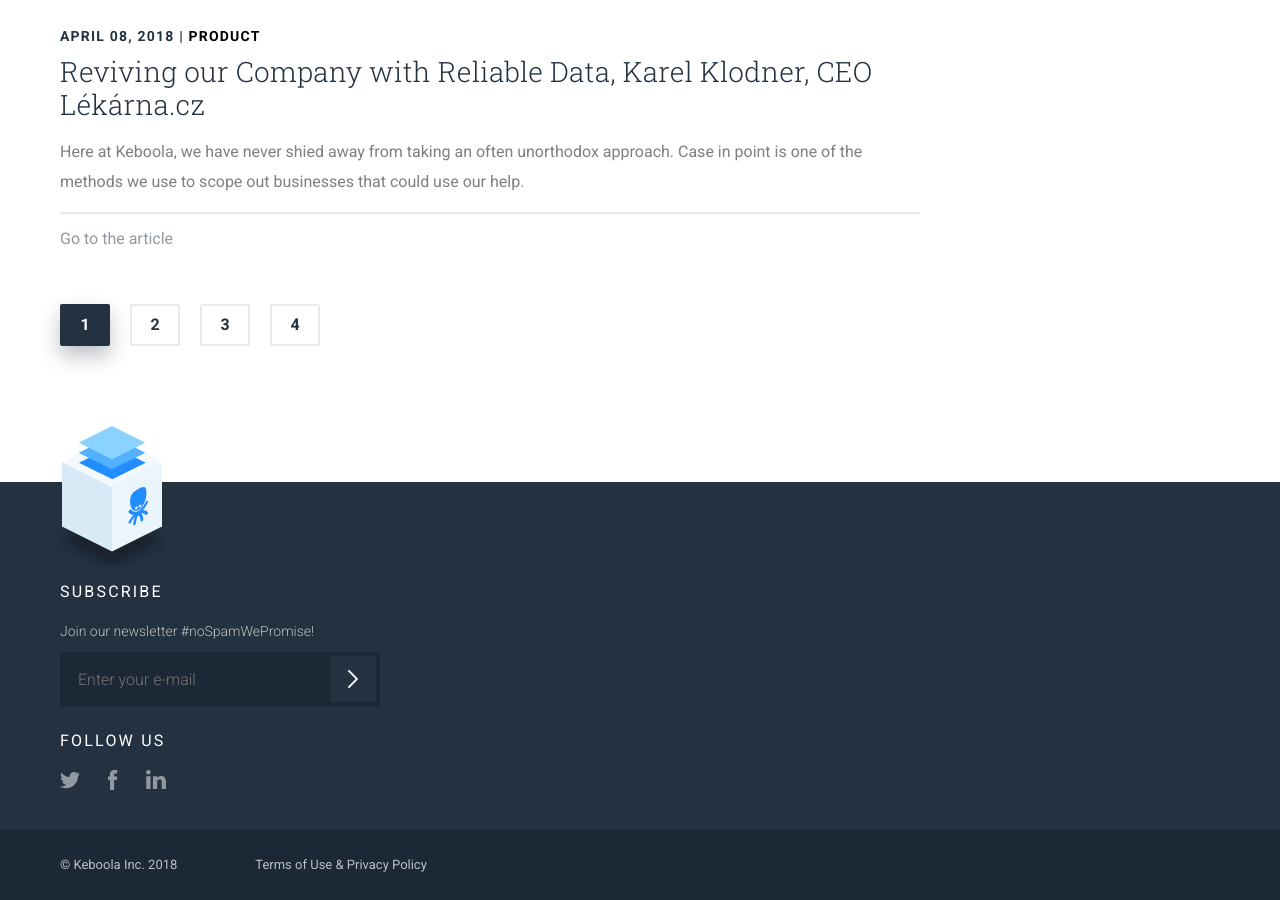
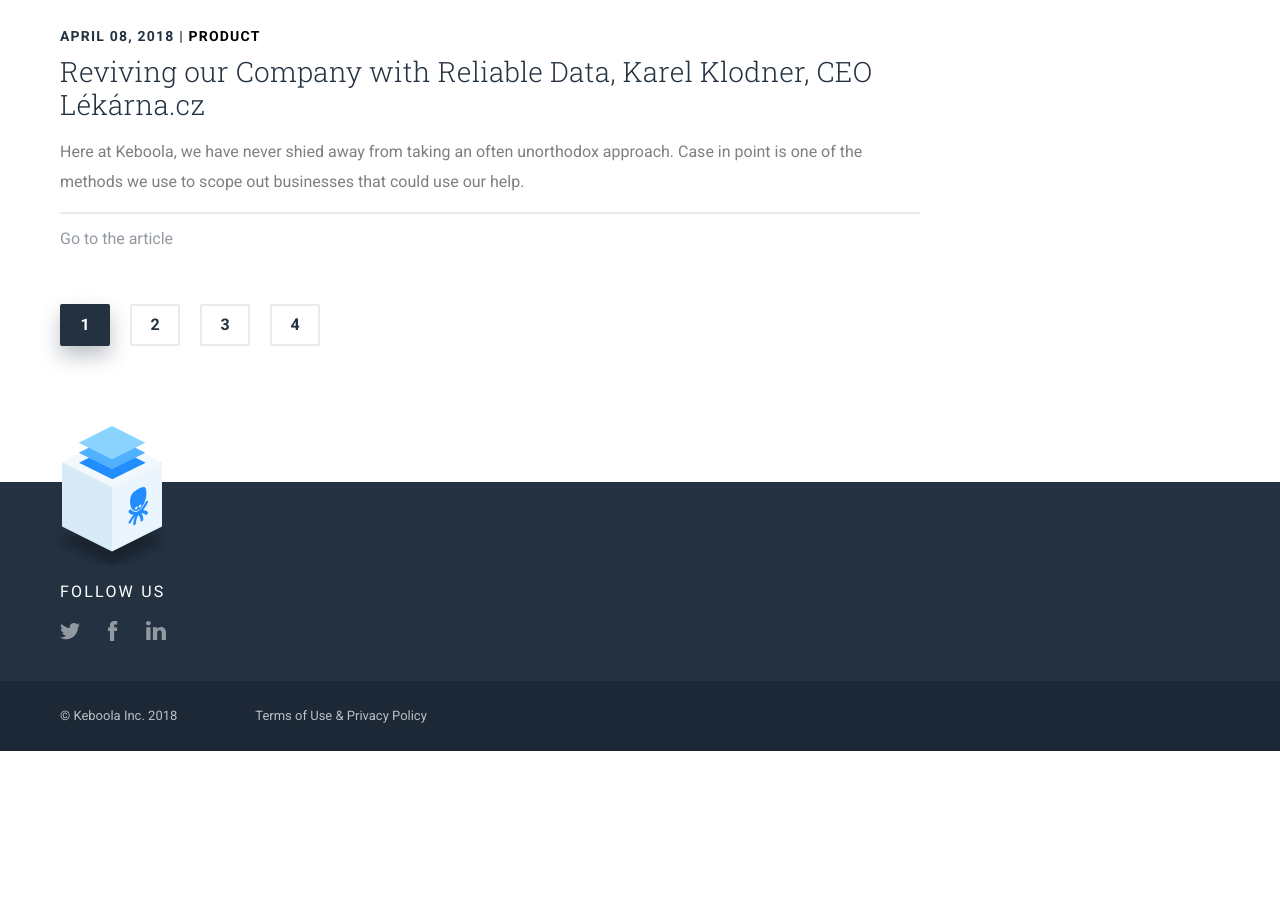
Before and after one commit to keboola/blog, a Jekyll site: the page built from index.md, in a window 1280 px wide and 900 px high, scrolled down 3440 px. Built offline with Jekyll 4.4.1, drawn with Linux system fonts in a browser that asks for light colours; nearby versions of some CDN libraries; the list of posts is cut into pages by our own code; after the commit the page ends 4191 px from its top, so only the background shows below that.

Commit message:
remove newsletter

```diff
--- a/_includes/foot.html
+++ b/_includes/foot.html
@@ -32,7 +32,7 @@
 				</ul>
 			</div>{% endcomment %}
 			<div class="footer-action">
-				<div class="footer-action-form">
+				{% comment %}<div class="footer-action-form">
 					<h2>Subscribe</h2>
 					<p>Join our newsletter #noSpamWePromise!</p>
 
@@ -40,7 +40,7 @@
 						<input type="text" placeholder="Enter your e-mail">
 						<button type="submit">send</button>
 					</div>
-				</div>
+				</div>{% endcomment %}
 				<div class="footer-action-social">
 					<h2>Follow us</h2>
 					<div class="social-list"><ul>
```
